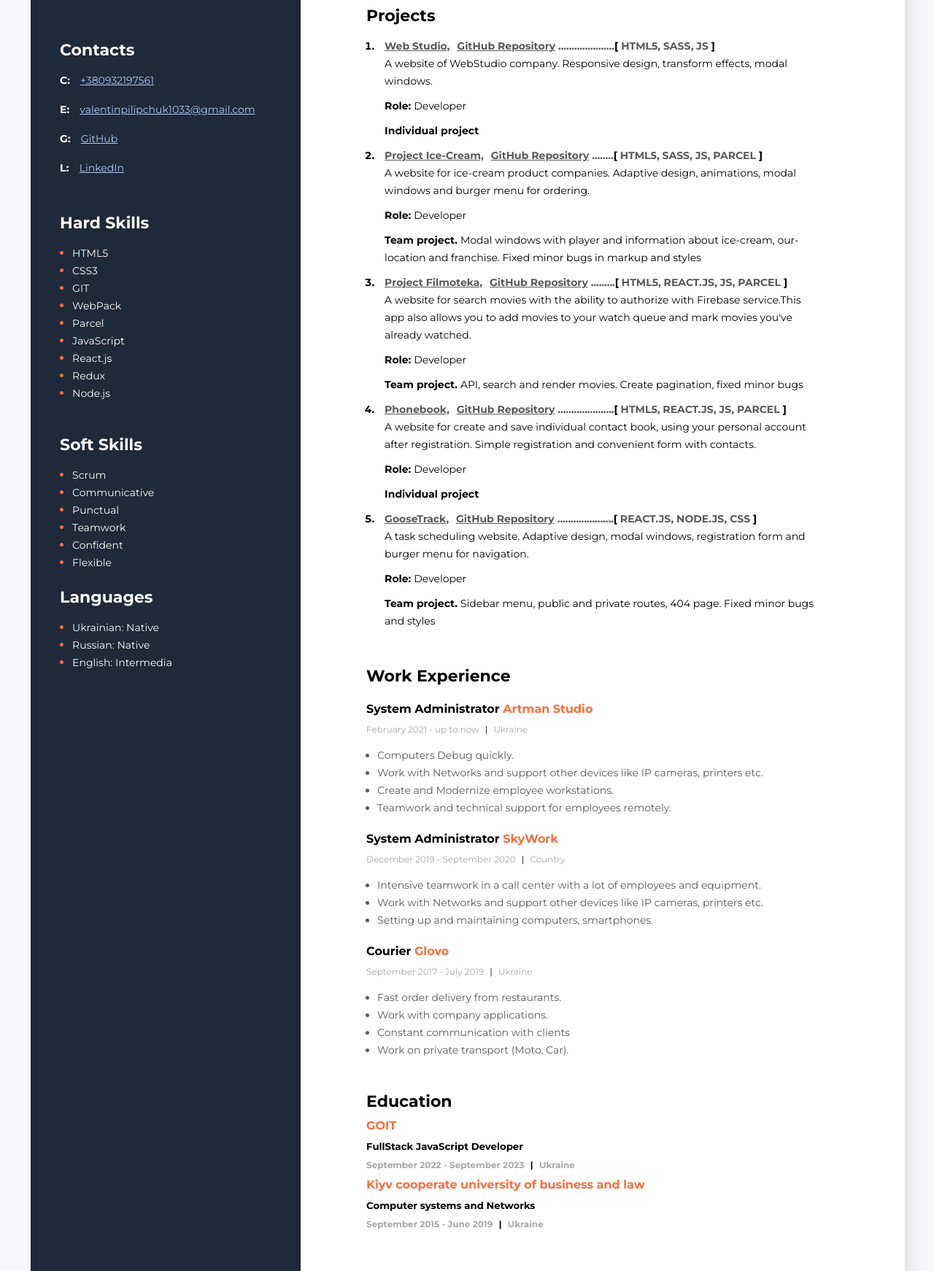
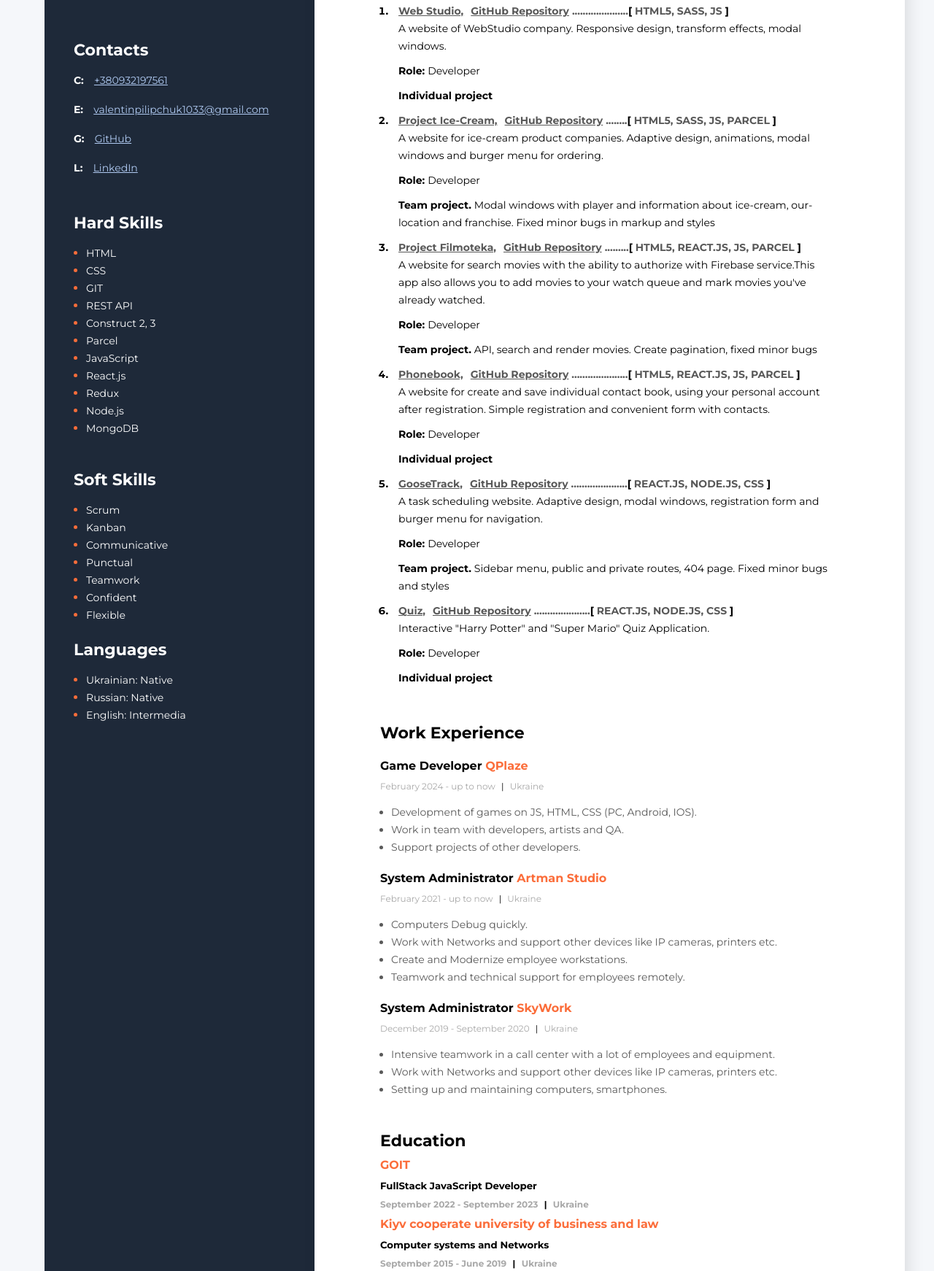
Before and after one commit to Dagzio/Resume, a plain HTML site: page index.html in a window 1280 px wide. Shown: the part 439-2181 px from the top of the page at 73% size. Drawn offline with Linux system fonts and the light colour scheme.

Commit message:
update info

```diff
--- a/index.html
+++ b/index.html
@@ -21,20 +21,18 @@
         <!--about user-->
         <section class="about">
           <p class="about_position">
-            FullStack JavaScript Developer (HTML5 • CSS3 • JavaScript •
+            Frontend JavaScript Developer (HTML • CSS • JavaScript •
             React.js • Node.js)
           </p>
 
           <h1 class="about_name">Valentine Pylypchuk</h1>
 
           <p class="about_description">
-            I am an junior frontend developer specializing in websites and
+            I am frontend developer specializing in websites and
             applications. I am highly motivated and thrive on challenging
             projects that allow me to apply my skills and creativity, also love
             work in team. My expertise in JavaScript enables me to write clean,
-            efficient, and maintainable code. I have understanding of HTML5
-            ,CSS3,React.js, Redux, Javascript, Sass, Responsive-layout, Adaptive
-            design.
+            efficient, and maintainable code.
           </p>
         </section>
         <!--Projects-->
@@ -186,12 +184,59 @@
                 >
               </p>
             </li>
+
+            <li class="project_item">
+              <span class="project">
+                <a
+                  href="https://dagzio.github.io/Interactive-Quiz-Application/"
+                  class="project_link"
+                  >Quiz,</a
+                ><a
+                  href="https://github.com/Dagzio/Interactive-Quiz-Application"
+                  class="project_link"
+                  >GitHub Repository</a
+                >
+                .....................<span class="project_bracket">[</span> REACT.JS, NODE.JS, CSS
+                <span class="project_bracket">]</span>
+              </span>
+              <p class="project_description">
+                Interactive "Harry Potter" and "Super Mario" Quiz Application.
+              </p>
+              <p class="project_role">
+                Role: <span class="role">Developer</span>
+              </p>
+              <p class="project_type">
+                Individual project
+              </p>
+            </li>
+
+
           </ol>
         </section>
         <!--Work-->
         <section class="work_experience">
           <h3 class="title">Work Experience</h3>
           <!--Company1-->
+          <div class="company">
+            <h4 class="work_position">
+              Game Developer
+              <span class="organization">QPlaze</span>
+            </h4>
+            <p class="date_of">
+              February 2024 - up to now <span class="date_line">|</span> Ukraine
+            </p>
+            <ul class="work_list">
+              <li class="work_item">Development of games on JS, HTML, CSS (PC, Android, IOS).</li>
+              <li class="work_item">
+               Work in team with developers, artists and QA.
+              </li>
+              <li class="work_item">
+                Support projects of other developers.
+              </li>
+            </ul>
+          </div>
+
+          <!--Company2-->
           <div class="company">
             <h4 class="work_position">
               System Administrator
@@ -215,14 +260,14 @@
             </ul>
           </div>
 
-          <!--Company2-->
+          <!--Company3-->
           <div class="company">
             <h4 class="work_position">
               System Administrator <span class="organization">SkyWork</span>
             </h4>
             <p class="date_of">
               December 2019 - September 2020
-              <span class="date_line">|</span> Country
+              <span class="date_line">|</span> Ukraine
             </p>
             <ul class="work_list">
               <li class="work_item">
@@ -236,23 +281,6 @@
               <li class="work_item">
                 Setting up and maintaining computers, smartphones.
               </li>
-            </ul>
-          </div>
-
-          <!--Company3-->
-          <div class="company">
-            <h4 class="work_position">
-              Courier <span class="organization">Glovo</span>
-            </h4>
-            <p class="date_of">
-              September 2017 - July 2019
-              <span class="date_line">|</span> Ukraine
-            </p>
-            <ul class="work_list">
-              <li class="work_item">Fast order delivery from restaurants.</li>
-              <li class="work_item">Work with company applications.</li>
-              <li class="work_item">Constant communication with clients</li>
-              <li class="work_item">Work on private transport (Moto, Car).</li>
             </ul>
           </div>
         </section>
@@ -304,7 +332,7 @@
 
             <p>
               <span class="contact-type">G:</span>
-              <a href="https://github.com/Dagzio" class="contact-link"
+              <a href="https://github.com/Dagzio?tab=repositories" class="contact-link"
                 >GitHub</a
               >
             </p>
@@ -323,16 +351,19 @@
           <h3 class="sidebar-title">Hard Skills</h3>
           <ul class="tech-skills-list">
             <li class="tech-skills-item">
-              <span class="tech-skills-text">HTML5</span>
+              <span class="tech-skills-text">HTML</span>
             </li>
             <li class="tech-skills-item">
-              <span class="tech-skills-text">CSS3</span>
+              <span class="tech-skills-text">CSS</span>
             </li>
             <li class="tech-skills-item">
               <span class="tech-skills-text">GIT</span>
             </li>
             <li class="tech-skills-item">
-              <span class="tech-skills-text">WebPack</span>
+              <span class="tech-skills-text">REST API</span>
+            </li>
+            <li class="tech-skills-item">
+              <span class="tech-skills-text">Construct 2, 3</span>
             </li>
             <li class="tech-skills-item">
               <span class="tech-skills-text">Parcel</span>
@@ -349,6 +380,9 @@
             <li class="tech-skills-item">
               <span class="tech-skills-text">Node.js</span>
             </li>
+            <li class="tech-skills-item">
+              <span class="tech-skills-text">MongoDB</span>
+            </li>
           </ul>
         </section>
         <!--Soft Skills-->
@@ -357,6 +391,9 @@
           <ul class="soft-skills-list">
             <li class="soft-skills-item">
               <span class="soft-skills-text">Scrum</span>
+            </li>
+            <li class="soft-skills-item">
+              <span class="soft-skills-text">Kanban</span>
             </li>
             <li class="soft-skills-item">
               <span class="soft-skills-text">Communicative</span>
```
